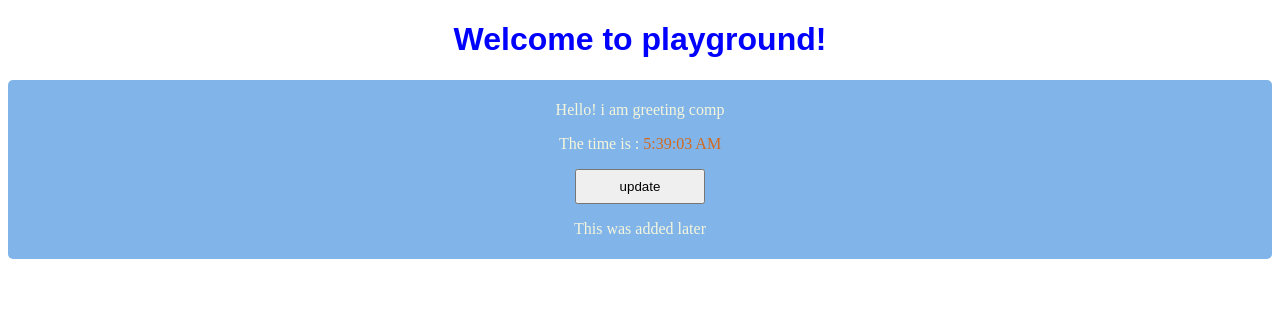
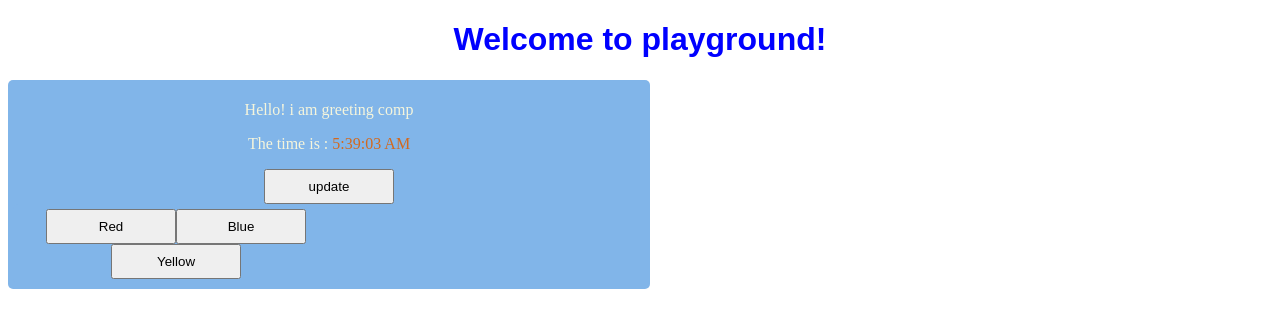
Before and after one commit to zaki-git/angular-hello, an Angular app: page / in a window 1280 px wide. Shown: the top 328 px of the page. Built offline with nearby package versions, Linux system fonts and the light colour scheme.

Commit message:
updated the greetings component

```diff
--- a/src/app/components/greeting.component.css
+++ b/src/app/components/greeting.component.css
@@ -10,6 +10,7 @@ div
   border-radius: 5px;
   padding: 5px;
   color: beige;
+  width: 50%;
 }
 
 span
--- a/src/app/components/greeting.component.html
+++ b/src/app/components/greeting.component.html
@@ -2,6 +2,10 @@
     <p>Hello! i am greeting comp</p>
     <p>The time is : <span> {{ time }} </span></p>
     <button (click)="updateTime()">update</button>
-    <p>This was added later</p>
+    <div>
+        <button (click)="ColorRed()">Red</button>
+        <button (click)="ColorBlue()">Blue</button>
+        <button (click)="ColorYellow()">Yellow</button>
+    </div>
 
 </div>
--- a/src/app/components/greeting.component.ts
+++ b/src/app/components/greeting.component.ts
@@ -16,4 +16,14 @@ export class GreetingComponent {
     public updateTime() : void {
         this.time = (new Date()).toLocaleTimeString();
     }
+
+
+    public ColorRed(){
+    }
+
+    public ColorBlue(){
+    }
+
+    public ColorYellow(){
+    }
 }
```
